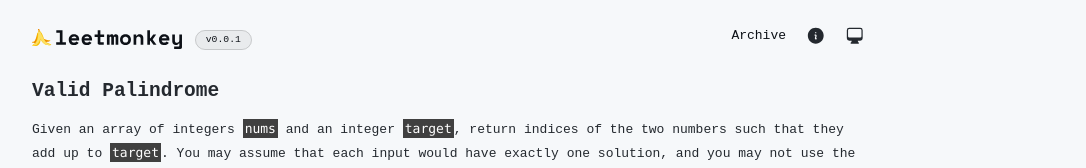
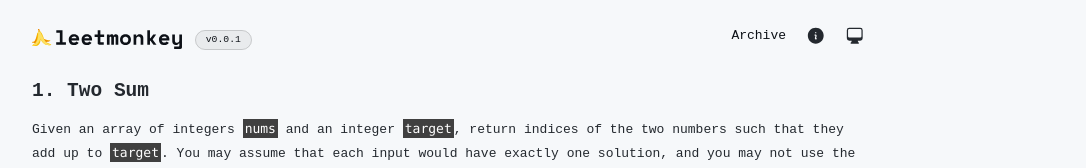
Before and after one commit to brandonleetran/LeetMonkey, a React (Vite) app: page / in a window 1280 px wide. Shown: the top 168 px of the page, without its empty margins (192-1278 px from the left). Built offline with nearby package versions, Linux system fonts and the light colour scheme.

Commit message:
fix: minor fixes for problem of the day

```diff
--- a/src/App.tsx
+++ b/src/App.tsx
@@ -30,8 +30,8 @@ function App() {
 
   useEffect(() => {
     const getProblemOfTheDay = () => {
-      setProblemOfTheDay(problems[1]);
-      localStorage.setItem("problemOfTheDay", JSON.stringify(problems[1]));
+      setProblemOfTheDay(problems[0]);
+      localStorage.setItem("problemOfTheDay", JSON.stringify(problems[0]));
     }
 
     // if problem is not null, then that means it's from the cache
@@ -48,11 +48,10 @@ function App() {
           <div className="h-7 w-1/5 bg-gray-700 rounded animate-pulse" />
         </h1>
         <p className="mb-4">
-          <div className="space-y-4">
+          <div className="space-y-4" />
           <div className="h-6 w-full bg-gray-700 rounded animate-pulse" />
           <div className="h-6 w-full bg-gray-700 rounded animate-pulse" />
           <div className="h-6 w-full bg-gray-700 rounded animate-pulse" />
-      </div>
         </p>
         <p className="font-bold space-y-4">Example</p>
         <p className="flex items-center gap-2 mb-2">Input: <span className="h-5 w-1/3 bg-gray-700 rounded animate-pulse inline-block" /></p>
@@ -64,7 +63,7 @@ function App() {
   return (
     <Layout>
       <div>
-        <h1 className="text-2xl font-bold mb-4">{problemOfTheDay.title}</h1>
+        <h1 className="text-2xl font-bold mb-4">{problemOfTheDay.id + '. ' + problemOfTheDay.title}</h1>
         <p className="mb-4">
           Given an array of integers <code>nums</code> and an integer{" "}
           <code>target</code>, return indices of the two numbers such that they
@@ -75,7 +74,6 @@ function App() {
         <p className="font-bold mb-2">Example</p>
         <p className="mb-2">Input: <code>{problemOfTheDay.examples.input}</code></p>
         <p>Output: <code>{problemOfTheDay.examples.output}</code></p>
-        <br />
       </div>
     </Layout>
   );
```
